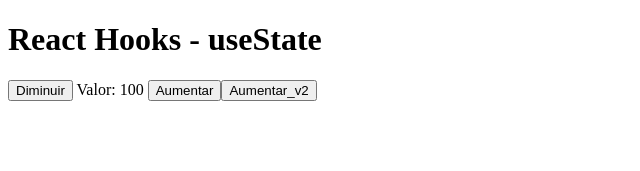
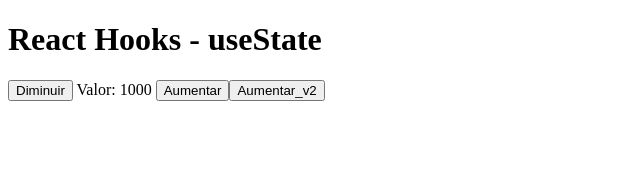
Before and after one commit to rafaelandradegs/react-state, a React (Vite) app: page / in a window 1280 px wide. Shown: the top 171 px of the page, without its empty margins (0-640 px from the left). Built offline with nearby package versions, Linux system fonts and the light colour scheme.

Commit message:
A forma correta de definicao do valor do useState

```diff
--- a/src/App.jsx
+++ b/src/App.jsx
@@ -1,7 +1,20 @@
 import React, { useState } from 'react'
 
 export function App() {
-  const [valor, setValor] = useState(100)
+  function definirValor() {
+    console.log('funcao sendo chamado')
+    return 1000
+  }
+
+  const [valor, setValor] = useState(definirValor)
+  // const [valor, setValor] = useState(() => {
+  //   console.log('sendo chamado')
+  //   return 1000
+  // })
+  // const [valor, setValor] = useState(() => {
+  //   console.log('sendo chamado')
+  //   return 1000
+  // })
 
   function diminuir() {
     setValor(valor_antigo => valor_antigo - 1)
```
